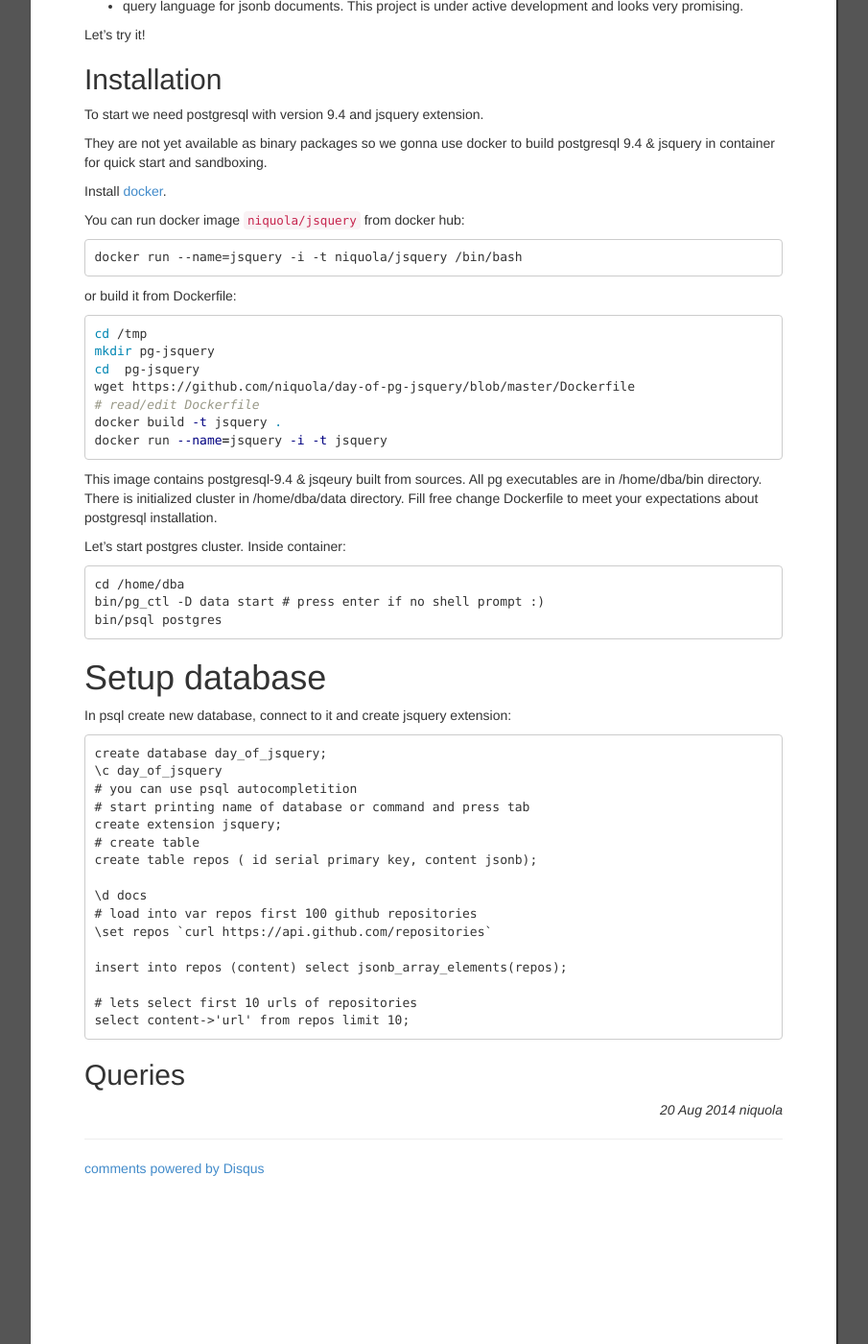
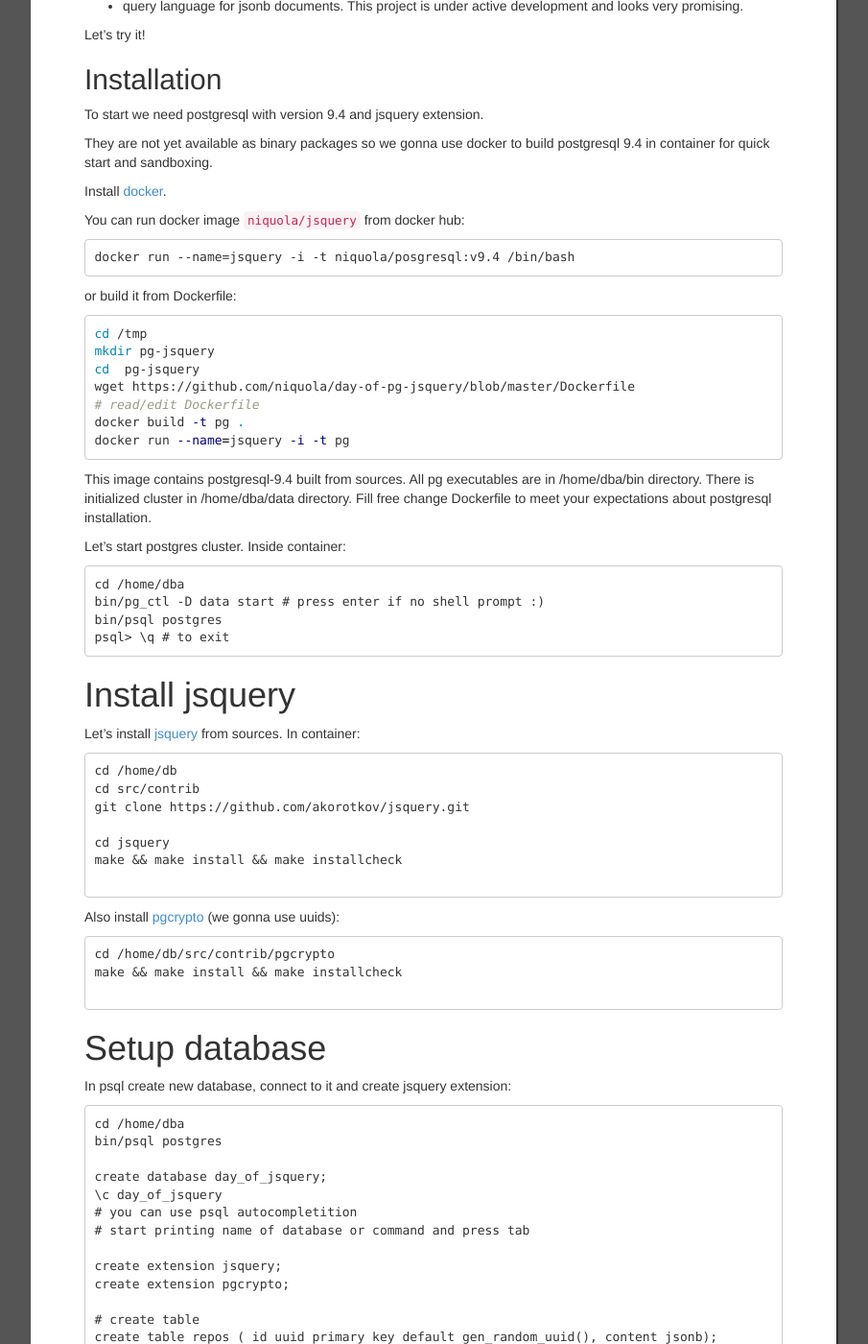
Before and after one commit to niquola/blog, a Jekyll site: the page built from _posts/2014-08-20-pg-jsquery-2014.markdown, in a window 1280 px wide and 1400 px high, scrolled down 392 px. Shown: the whole window at 96% size, without its empty margins (188-1093 px from the left). Built offline with Jekyll 4.4.1, drawn with Linux system fonts in a browser that asks for light colours; Markdown is read by kramdown in place of the engine named in the settings; comment, search, counter and statistics services are not loaded; some of the changed text lies outside the part shown.

Commit message:
update jsquery article

````diff
--- a/_posts/2014-08-20-pg-jsquery-2014.markdown
+++ b/_posts/2014-08-20-pg-jsquery-2014.markdown
@@ -36,7 +36,7 @@
 You can run docker image `niquola/jsquery` from docker hub:
 
 ```
-docker run --name=jsquery -i -t niquola/jsquery /bin/bash
+docker run --name=jsquery -i -t niquola/posgresql:v9.4 /bin/bash
 ```
 
 or build it from Dockerfile:
@@ -47,11 +47,11 @@
 cd  pg-jsquery
 wget https://github.com/niquola/day-of-pg-jsquery/blob/master/Dockerfile
 # read/edit Dockerfile
-docker build -t jsquery .
-docker run --name=jsquery -i -t jsquery
+docker build -t pg .
+docker run --name=jsquery -i -t pg
 ```
 
-This image contains postgresql-9.4 & jsqeury built from sources.
+This image contains postgresql-9.4 built from sources.
 All pg executables are in /home/dba/bin directory.
 There is initialized cluster in /home/dba/data directory.
 Fill free change Dockerfile to meet your expectations
@@ -63,6 +63,30 @@
 cd /home/dba
 bin/pg_ctl -D data start # press enter if no shell prompt :)
 bin/psql postgres
+psql> \q # to exit
+```
+
+# Install jsquery
+
+Let's install [jsquery](https://github.com/akorotkov/jsquery.git) from sources.
+In container:
+
+```
+cd /home/db
+cd src/contrib
+git clone https://github.com/akorotkov/jsquery.git
+
+cd jsquery
+make && make install && make installcheck
+
+```
+
+Also install [pgcrypto](http://www.postgresql.org/docs/9.4/static/pgcrypto.html) (we gonna use uuids):
+
+```
+cd /home/db/src/contrib/pgcrypto
+make && make install && make installcheck
+
 ```
 
 # Setup database
@@ -70,22 +94,94 @@
 In psql create new database, connect to it and create jsquery extension:
 
 ```
+cd /home/dba
+bin/psql postgres
+
 create database day_of_jsquery;
 \c day_of_jsquery
 # you can use psql autocompletition
 # start printing name of database or command and press tab
+
 create extension jsquery;
+create extension pgcrypto;
+
 # create table
-create table repos ( id serial primary key, content jsonb);
+create table repos ( id uuid primary key default gen_random_uuid(), content jsonb);
 
-\d docs
-# load into var repos first 100 github repositories
-\set repos `curl https://api.github.com/repositories`
+\d repos
 
-insert into repos (content) select jsonb_array_elements(repos);
+# load into *repos* var repos from github
+\set repos `curl https://api.github.com/search/repositories?q=postgres&sort=stars&order=desc`
 
-# lets select first 10 urls of repositories
-select content->'url' from repos limit 10;
+INSERT INTO repos (content)
+  SELECT jsonb_array_elements(repos);
+
+# lets select repository names
+select content->'name' from repos;
+
+# lets make first jsquery
+SELECT content->'name'
+  FROM repos
+ WHERE content @@ 'name="postgres";
 ```
 
+Read json & jsonb functions documentation and fill free
+to play with functions & `repos` table - http://www.postgresql.org/docs/9.4/static/functions-json.html
+
+# Load test data from health it standard FHIR
+
+In psql create table for resource:
+
+```
+CREATE TABLE resources ( id uuid primary key default gen_random_uuid(), content jsonb);
+```
+
+NOTE: psql support search in history - press <ctrl-r> and start typing part
+of previous command (for example `create ta`) then press tab to navigate options.
+
+Go to shell (press ctrl-z):
+
+```
+cd /home/db
+sudo apt-get install wget unzip
+# download data
+wget http://www.hl7.org/documentcenter/public/standards/FHIR/examples-json.zip
+# unzip
+unzip *.zip -d fhir
+# list
+ls -lah fhir
+# here is evil command &#x1f47f;, which load FHIR data into `resources` table
+
+ls fhir/*json | xargs -I {} bash -c 'echo -e "\set js \`cat {}\`\n INSERT INTO resources (content) SELECT :\x27js\x27::jsonb" | bin/psql day_of_jsquery'
+```
+
+Go back to psql (fg or start it again bin/psql day_of_jsquery):
+
+```
+SELECT count(*) FROM resources;
+```
+
+Here we are ready to start play with jsquery!
+
 ## Queries
+
+`jsquery` does not yet have documentation.
+Best place to find information is to look at [tests](https://github.com/akorotkov/jsquery/blob/master/sql/jsquery.sql)
+
+```sql
+-- let's find all patients by resourceType
+
+SELECT content->'name'
+FROM resources
+WHERE content @@ 'resourceType="Patient"'
+
+-- let's find all Henry
+SELECT content->'name'
+FROM resources
+WHERE content @@ '(resourceType="Patient" AND name.#.given @> ["Henry"])'
+
+-- or like this
+SELECT content->'name'
+FROM resources
+WHERE content @@ '*.given @> ["Henry"]'
+```
````
Also changed, not shown: other parts of _posts/2014-08-20-pg-jsquery-2014.markdown (+1 -1 lines).
